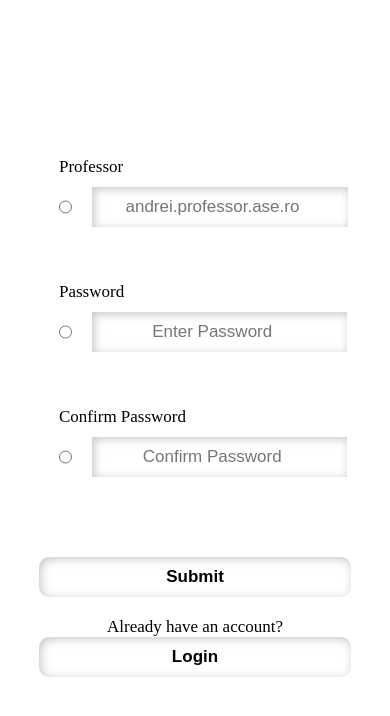
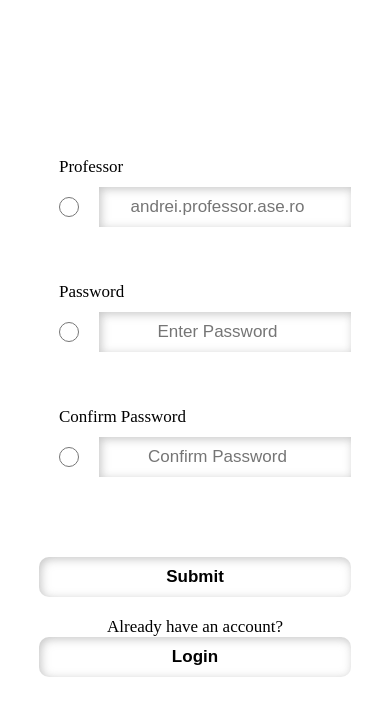
Before and after one commit to Ahamdan114/dissertify-hub, a React (Create React App) app in the folder client/: page / in a window 390 px wide. Shown: the top 716 px of the page. Built offline with nearby package versions, Linux system fonts and the light colour scheme.

Commit message:
Changed bug where radio button wasn't resized as expected

```diff
--- a/client/src/components/Authentication.css
+++ b/client/src/components/Authentication.css
@@ -157,8 +157,7 @@
         font-size: 20px;
     }
 
-    .form-input > input[type="text"],
-    .form-input > input[type="radio"] {
+    .form-input > input[type="text"] {
         width: 100%;
         margin-bottom: 10px;
     }
```
